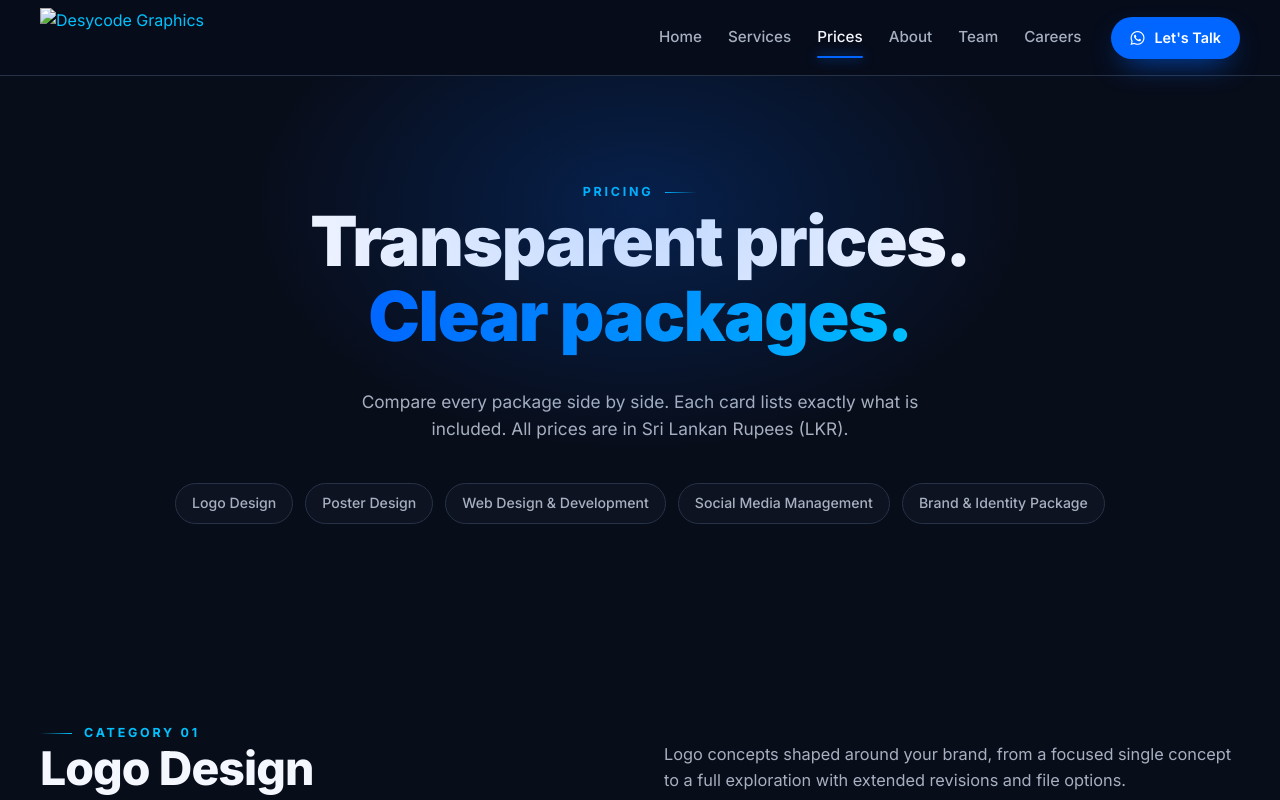
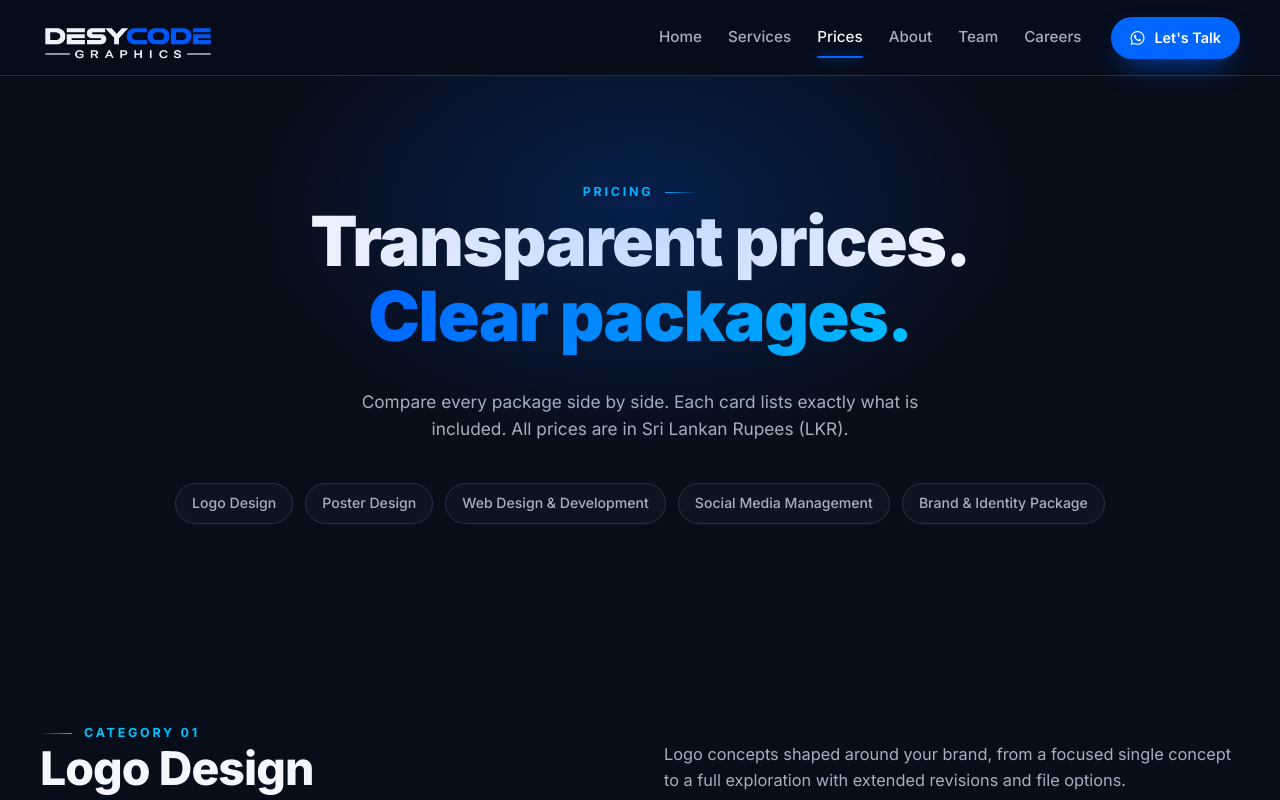
Before and after one commit to imaam-lab/desycode-graphics, a plain HTML site: page price.html in a window 1280 px wide. Shown: the top 800 px of the page. Drawn offline with Linux system fonts and the light colour scheme.

Commit message:
Update price.html

```diff
--- a/price.html
+++ b/price.html
@@ -18,7 +18,7 @@
 
 <header class="site-header">
   <a class="brand" href="index.html" aria-label="Desycode Graphics home">
-    <img src="assets/logo-wordmark.png" alt="Desycode Graphics" width="640" height="213">
+    <img src="logo-wordmark.png" alt="Desycode Graphics" width="640" height="213">
   </a>
   <input class="nav-toggle" type="checkbox" id="nav-toggle" aria-label="Show navigation menu">
   <label class="menu-btn" for="nav-toggle" aria-hidden="true"><span></span><span></span><span></span></label>
```
